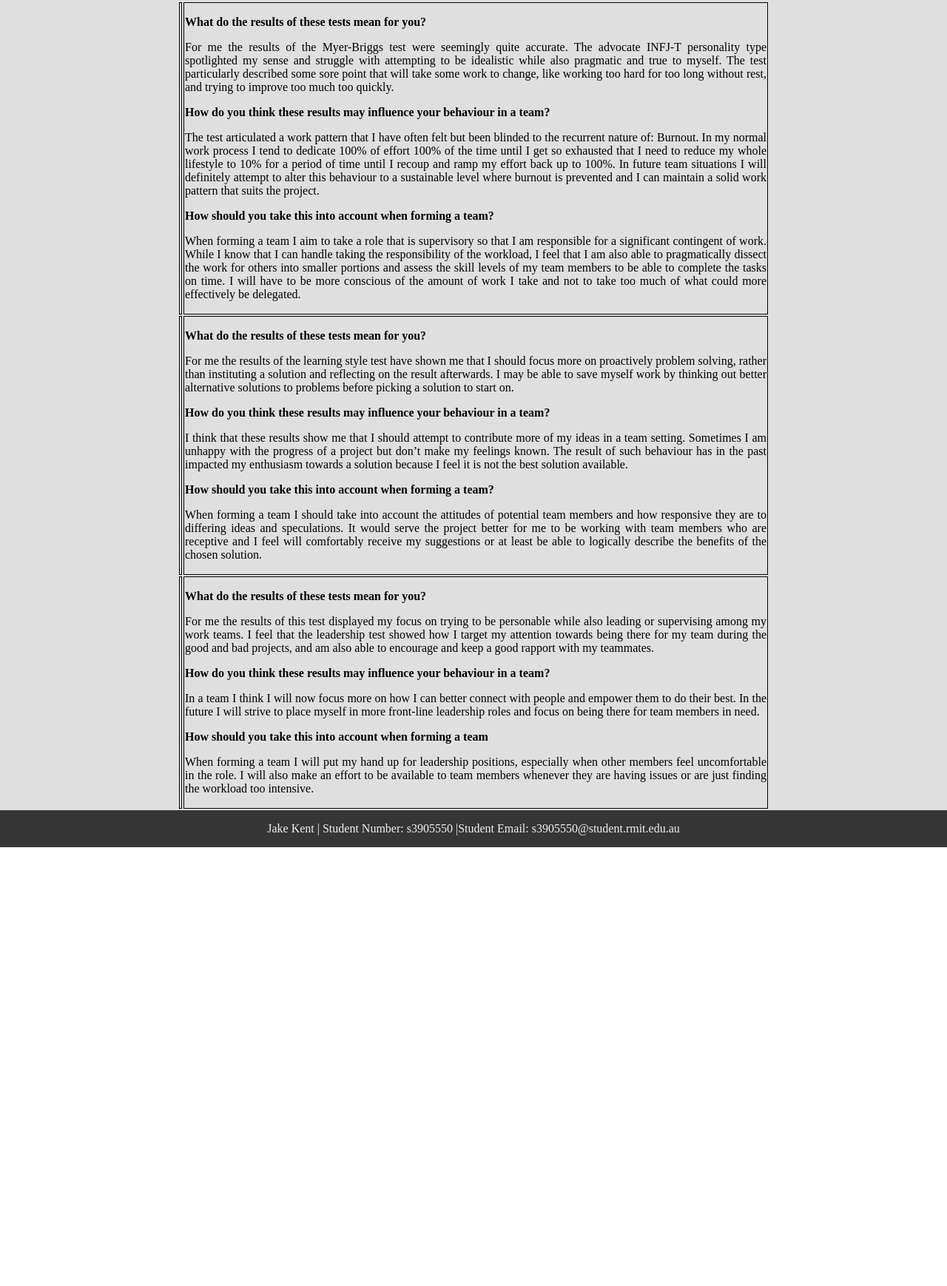
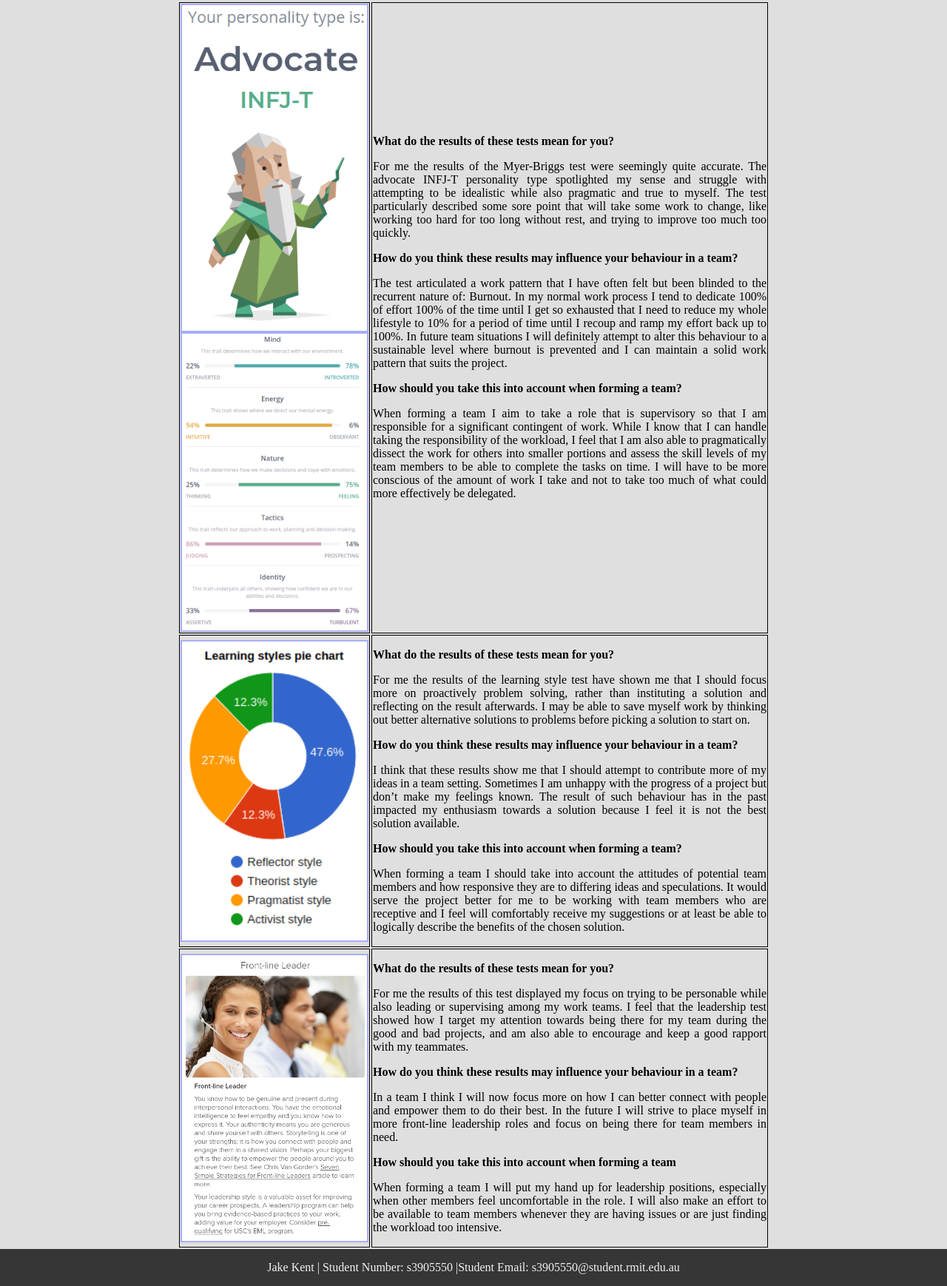
Before and after one commit to ElJake0/eljake0.github.io, a plain HTML site: page content/personal_profile.html in a window 1280 px wide. Shown: the part 179-1917 px from the top of the page at 74% size. Before the commit the page ends 1324 px from the top, so only its background shows below. Drawn offline with Linux system fonts and the light colour scheme.

Commit message:
Added images and some image styling

```diff
--- a/content/personal_profile.html
+++ b/content/personal_profile.html
@@ -4,6 +4,7 @@
   <head>
     <link rel='stylesheet' type='text/css' href='../css/page_layout.css'>
     <link rel='stylesheet' type='text/css' href='../css/font_styles.css'>
+    <link rel='stylesheet' type='text/css' href='../css/image_styles.css'>
 
   </head>
 
@@ -26,7 +27,8 @@
               <table>
                 <tr>
                   <td>
-                    <img src="">
+                    <img id="myer_briggs_img" src="../images/Myer-Briggs Test.png">
+                    <img id="myer_briggs_img2" src="../images/Myer-Briggs2.png">
                   </td>
                   <td>
                     <p class="question">What do the results of these tests mean for you?</p>
@@ -44,7 +46,7 @@ In future team situations I will definitely attempt to alter this behaviour to a
                 </tr>
                 <tr>
                   <td>
-                    <img src="">
+                    <img id="learning_styles" src="../images/Learning-Styles.png">
                   </td>
                   <td>
                     <p class="question">What do the results of these tests mean for you?</p>
@@ -59,7 +61,7 @@ In future team situations I will definitely attempt to alter this behaviour to a
                 </tr>
                 <tr>
                   <td>
-                    <img src="">
+                    <img id="leadership_style" src="../images/leadership-quiz.png">
                   </td>
                   <td>
                     <p class="question">What do the results of these tests mean for you?</p>
--- /dev/null
+++ b/css/image_styles.css
@@ -0,0 +1,18 @@
+:root {
+    --background_colour: #dfdfdf;
+    --primary_colour: ;
+    --secondary_colour: ;
+}
+
+img {
+  display: block;
+  border: 2px solid #a8aefa;
+}
+
+#my_photo {
+  width: 400px;
+}
+
+#myer_briggs_img, #myer_briggs_img2, #learning_styles, #leadership_style {
+  width: 250px;
+}
```
Also changed, not shown: content/ideal_job.html (+1 -0 lines), content/project_idea.html (+1 -0 lines), index.html (+2 -1 lines), images/Learning-Styles.png (added), images/Myer-Briggs Test.png (added), images/Myer-Briggs2.png (added), images/leadership-quiz.png (added), 2 other files.
